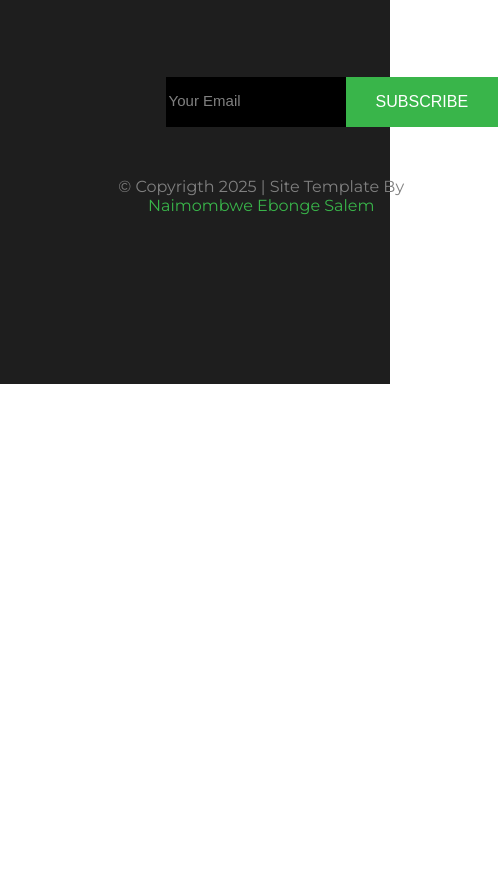
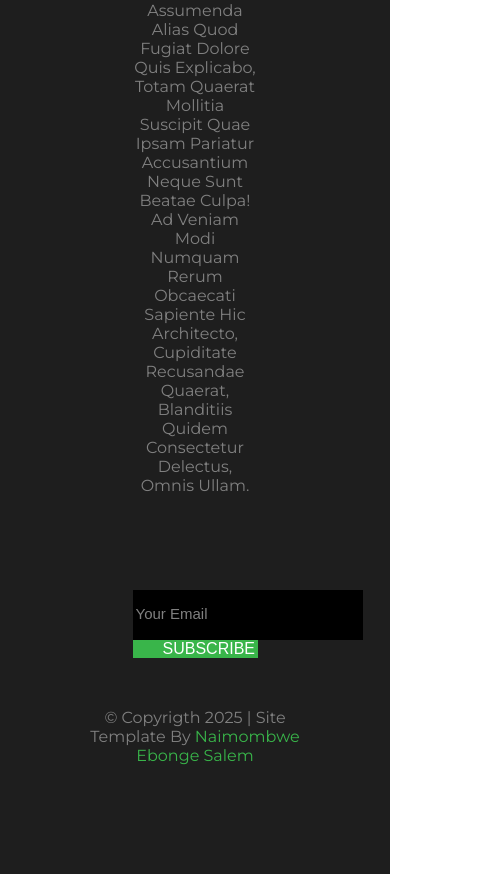
Before and after one commit to Ebong-Salem/project, a plain HTML site: page index.html in a window 390 px wide. Shown: the part 7742-8616 px from the top of the page, 498 px wide, since content can reach past the window. Before the commit the page ends 8126 px from the top, so only its background shows below. Drawn offline with nearby package versions, Linux system fonts and the light colour scheme.

Commit message:
third commit

```diff
--- a/style.css
+++ b/style.css
@@ -937,4 +937,11 @@ footer p a:hover{
         text-align: center;
       }
 
+
+
+.footer-content .second .subscribe{
+    display: flex;
+    flex-direction: column;
 }
+
+}
```
